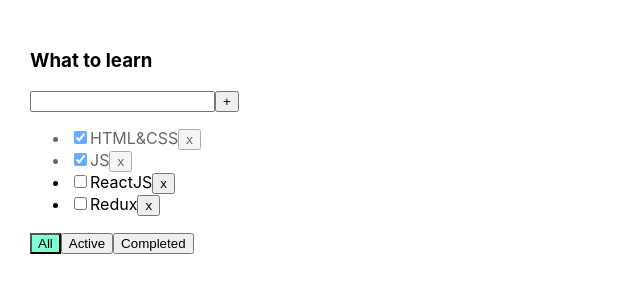
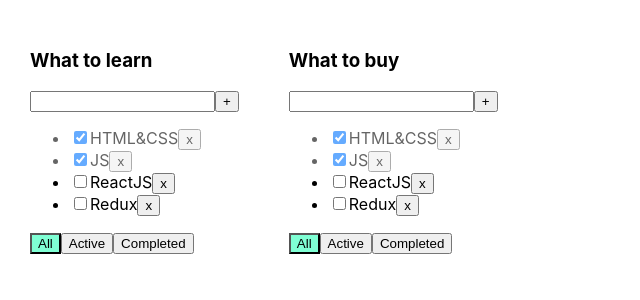
Before and after one commit to Ivan-Gusev-1993/my-todolist-tuesday, a React (Create React App) app: page / in a window 1280 px wide. Shown: the top 300 px of the page, without its empty margins (0-640 px from the left). Built offline with nearby package versions, Linux system fonts and the light colour scheme.

Commit message:
todolist again

```diff
--- a/src/App.tsx
+++ b/src/App.tsx
@@ -6,14 +6,26 @@
 
 export type FilterButtonValue = 'all' | 'active' | 'completed';
 
+export type TodolistsType = {
+    id: string
+    title: string
+    filter: FilterButtonValue
+}
+
 function App() {
+
+    let [todolists, setTodolists] = useState<Array<TodolistsType>>([
+            {id: v1(), title: 'What to learn', filter: 'all'},
+            {id: v1(), title: 'What to buy', filter: 'all'}
+        ]
+    )
+
     let [tasks, setTask] = useState([
         {id: v1(), title: "HTML&CSS", isDone: true},
         {id: v1(), title: "JS", isDone: true},
         {id: v1(), title: "ReactJS", isDone: false},
         {id: v1(), title: "Redux", isDone: false}
     ])
-    let [filter, setFilter] = useState<FilterButtonValue>('all')
 
     const changeTaskStatus = (taskId: string, isDone: boolean) => {
         setTask(tasks.map(t => t.id === taskId ? {...t, isDone: isDone} : t))
@@ -23,16 +35,8 @@
         setTask(tasks.filter(t => t.id !== id))
     }
 
-    let taskForTodolist = tasks;
-    if (filter === 'active') {
-        taskForTodolist = tasks.filter(t => !t.isDone)
-    }
-    if (filter === 'completed') {
-        taskForTodolist = tasks.filter(t => t.isDone)
-    }
-
-    const changeButton = (value: FilterButtonValue) => {
-        setFilter(value)
+    const changeButton = (todolistId: string, value: FilterButtonValue) => {
+        setTodolists(todolists.map(tdl => tdl.id === todolistId ? {...tdl, filter: value} : tdl))
     }
 
     const addTask = (title: string) => {
@@ -41,15 +45,31 @@
 
     return (
         <div className="App">
-            <Todolist
-                title={'What to learn'}
+            {
+                todolists.map(todolist => {
+
+                    let taskForTodolist = tasks;
+                    if (todolist.filter === 'active') {
+                        taskForTodolist = tasks.filter(t => !t.isDone)
+                    }
+                    if (todolist.filter === 'completed') {
+                        taskForTodolist = tasks.filter(t => t.isDone)
+                    }
+
+                    return <Todolist
+                        key={todolist.id}
+                        id={todolist.id}
+                        title={todolist.title}
                         tasks={taskForTodolist}
                         removeTask={removeTask}
                         changeButton={changeButton}
                         addTask={addTask}
                         changeTaskStatus={changeTaskStatus}
-                filter={filter}
+                        filter={todolist.filter}
                     />
+                })
+            }
+
         </div>
     );
 }
--- a/src/components/Todolist.tsx
+++ b/src/components/Todolist.tsx
@@ -1,5 +1,5 @@
 import React, {ChangeEvent, KeyboardEvent, useState} from 'react';
-import {FilterButtonValue} from "../App";
+import {FilterButtonValue, TodolistsType} from "../App";
 
 
 export type TaskType = {
@@ -12,10 +12,11 @@
     title: string
     tasks: Array<TaskType>
     removeTask: (id: string) => void
-    changeButton:(value:FilterButtonValue)=>void
-    addTask:(title: string)=>void
-    changeTaskStatus:(taskId: string, isDone: boolean)=>void
+    changeButton: (todolistId: string, value: FilterButtonValue) => void
+    addTask: (title: string) => void
+    changeTaskStatus: (taskId: string, isDone: boolean) => void
     filter: FilterButtonValue
+    id: string
 }
 
 export const Todolist = (props: TodolistPropsType) => {
@@ -31,12 +32,12 @@
         }
     }
 
-            const onChangeInputHandler = (e:ChangeEvent<HTMLInputElement>) => {
+    const onChangeInputHandler = (e: ChangeEvent<HTMLInputElement>) => {
         setTitle(e.currentTarget.value)
         setError('')
     }
 
-            const onKeyDownHandler = (e:KeyboardEvent<HTMLInputElement>) => {
+    const onKeyDownHandler = (e: KeyboardEvent<HTMLInputElement>) => {
         setError(null)
         if (e.key === 'Enter') {
             addTask()
@@ -44,13 +45,13 @@
     }
 
     const onClickButtonAllHandler = () => {
-                props.changeButton('all')
+        props.changeButton(props.id, 'all')
     }
     const onClickButtonActiveHandler = () => {
-                props.changeButton('active')
+        props.changeButton(props.id,'active')
     }
     const onClickButtonCompletedHandler = () => {
-                props.changeButton('completed')
+        props.changeButton(props.id,'completed')
     }
 
     return (
@@ -71,7 +72,7 @@
                         const onClickButtonHandler = () => {
                             props.removeTask(el.id)
                         }
-                        const onChangeHandler = (e:ChangeEvent<HTMLInputElement>) => {
+                        const onChangeHandler = (e: ChangeEvent<HTMLInputElement>) => {
                             props.changeTaskStatus(el.id, e.currentTarget.checked)
                         }
 
```
Lines whose indentation alone changed are shown as unchanged.
